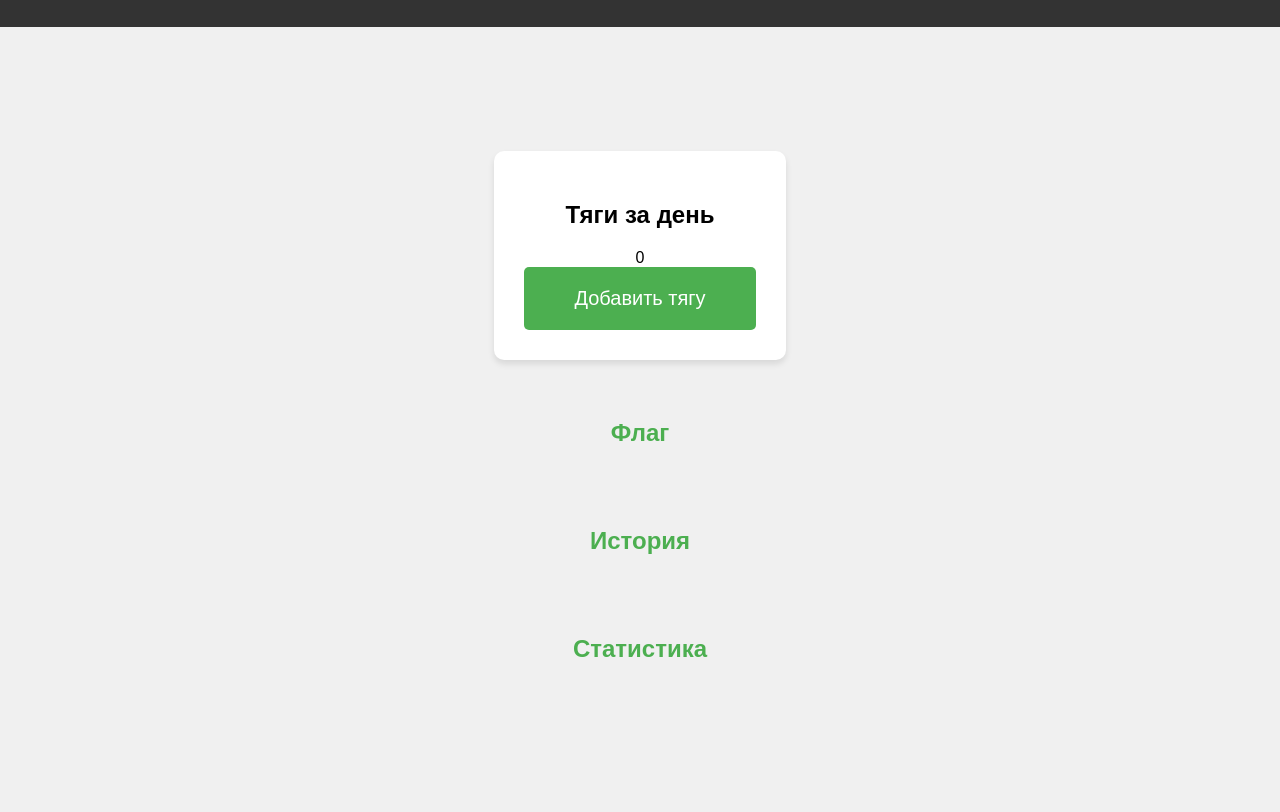
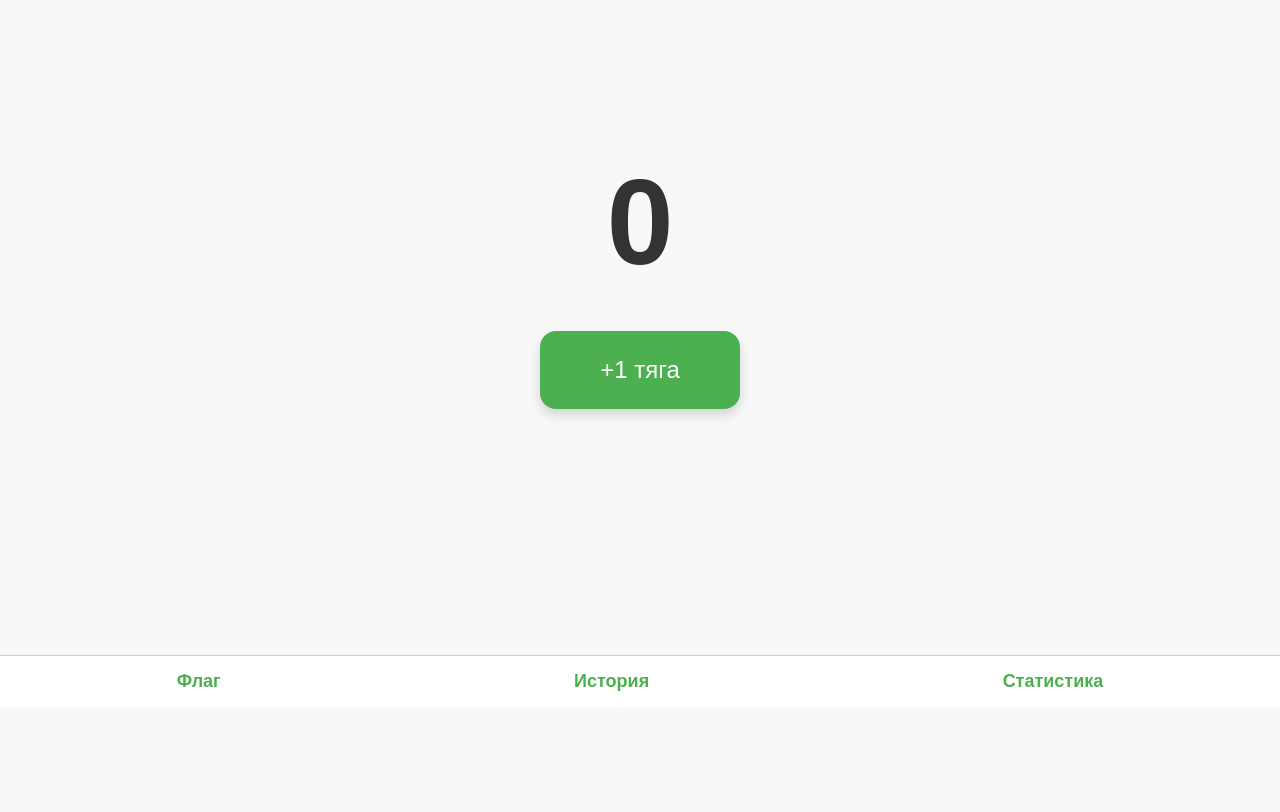
Before and after one commit to rexxaps/puff-tracker-web, a plain HTML site: page web/index.html in a window 1280 px wide. Shown: the part 93-905 px from the top of the page. After the commit the page ends 800 px from the top, so only its background shows below. Drawn offline with Linux system fonts and the light colour scheme.

Commit message:
Update index.html

```diff
--- a/web/index.html
+++ b/web/index.html
@@ -6,98 +6,76 @@
     <title>Трекер тяг</title>
     <style>
         body {
-            font-family: Arial, sans-serif;
-            background-color: #f0f0f0;
             margin: 0;
-            padding: 0;
-        }
-
-        .header {
-            background-color: #333;
-            color: white;
-            padding: 20px;
-            text-align: center;
-        }
-
-        .main-container {
+            font-family: 'Arial', sans-serif;
+            background-color: #f8f8f8;
             display: flex;
-            justify-content: center;
-            align-items: center;
             flex-direction: column;
             height: 100vh;
         }
 
-        .counter-section {
-            background-color: #fff;
-            padding: 30px;
-            border-radius: 10px;
-            box-shadow: 0 4px 6px rgba(0, 0, 0, 0.1);
-            margin-bottom: 20px;
-            text-align: center;
+        .main {
+            flex: 1;
+            display: flex;
+            flex-direction: column;
+            justify-content: center;
+            align-items: center;
         }
 
-        .counter-button {
+        .count {
+            font-size: 120px;
+            font-weight: bold;
+            color: #333;
+            margin-bottom: 40px;
+        }
+
+        .big-button {
+            font-size: 24px;
+            padding: 25px 60px;
             background-color: #4CAF50;
             color: white;
-            padding: 20px 50px;
-            font-size: 20px;
             border: none;
-            border-radius: 5px;
+            border-radius: 16px;
             cursor: pointer;
-            transition: background-color 0.3s ease;
+            box-shadow: 0 6px 12px rgba(0,0,0,0.15);
+            transition: 0.3s;
         }
 
-        .counter-button:hover {
+        .big-button:hover {
             background-color: #45a049;
         }
 
-        .section {
-            margin: 20px 0;
-            text-align: center;
+        .bottom-nav {
+            display: flex;
+            justify-content: space-around;
+            background-color: #fff;
+            padding: 15px 0;
+            border-top: 1px solid #ccc;
         }
 
-        .stats {
-            background-color: #fff;
-            padding: 20px;
-            border-radius: 10px;
-            box-shadow: 0 4px 6px rgba(0, 0, 0, 0.1);
-        }
-
-        .button-link {
+        .nav-link {
             text-decoration: none;
             color: #4CAF50;
             font-weight: bold;
+            font-size: 18px;
+        }
+
+        .nav-link:hover {
+            text-decoration: underline;
         }
     </style>
 </head>
 <body>
 
-    <div class="header">
-        <h1>Трекер тяг</h1>
+    <div class="main">
+        <div class="count" id="count-display">0</div>
+        <button class="big-button" onclick="incrementCount()">+1 тяга</button>
     </div>
 
-    <div class="main-container">
-        <!-- Главная страница с кнопкой -->
-        <div class="counter-section">
-            <h2>Тяги за день</h2>
-            <div id="count-display">0</div>
-            <button class="counter-button" onclick="incrementCount()">Добавить тягу</button>
-        </div>
-
-        <!-- Флаги -->
-        <div class="section">
-            <h2><a href="#" class="button-link">Флаг</a></h2>
-        </div>
-
-        <!-- История -->
-        <div class="section">
-            <h2><a href="#" class="button-link">История</a></h2>
-        </div>
-
-        <!-- Статистика -->
-        <div class="section">
-            <h2><a href="#" class="button-link">Статистика</a></h2>
-        </div>
+    <div class="bottom-nav">
+        <a href="#" class="nav-link">Флаг</a>
+        <a href="#" class="nav-link">История</a>
+        <a href="#" class="nav-link">Статистика</a>
     </div>
 
     <script>
```
